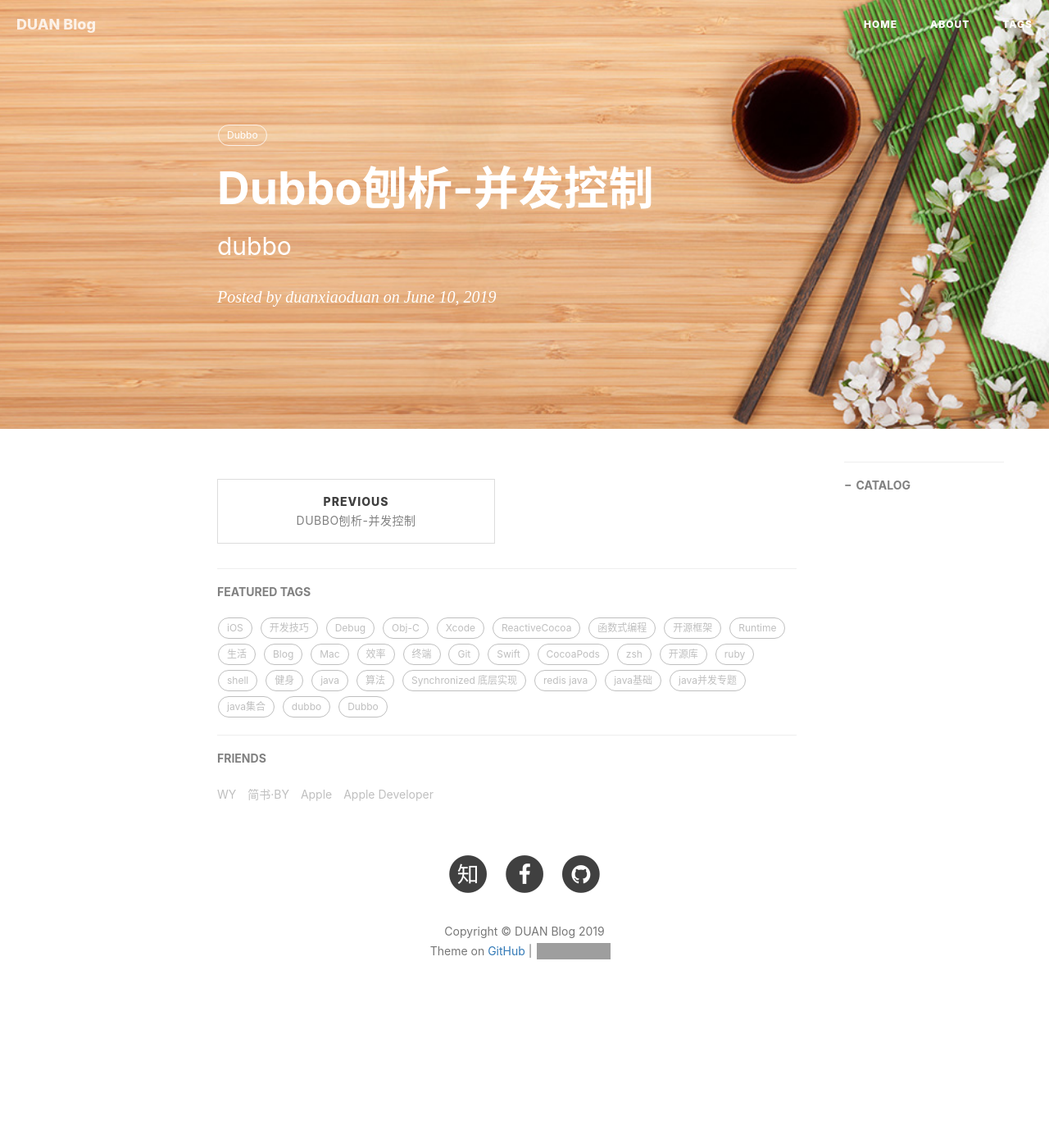
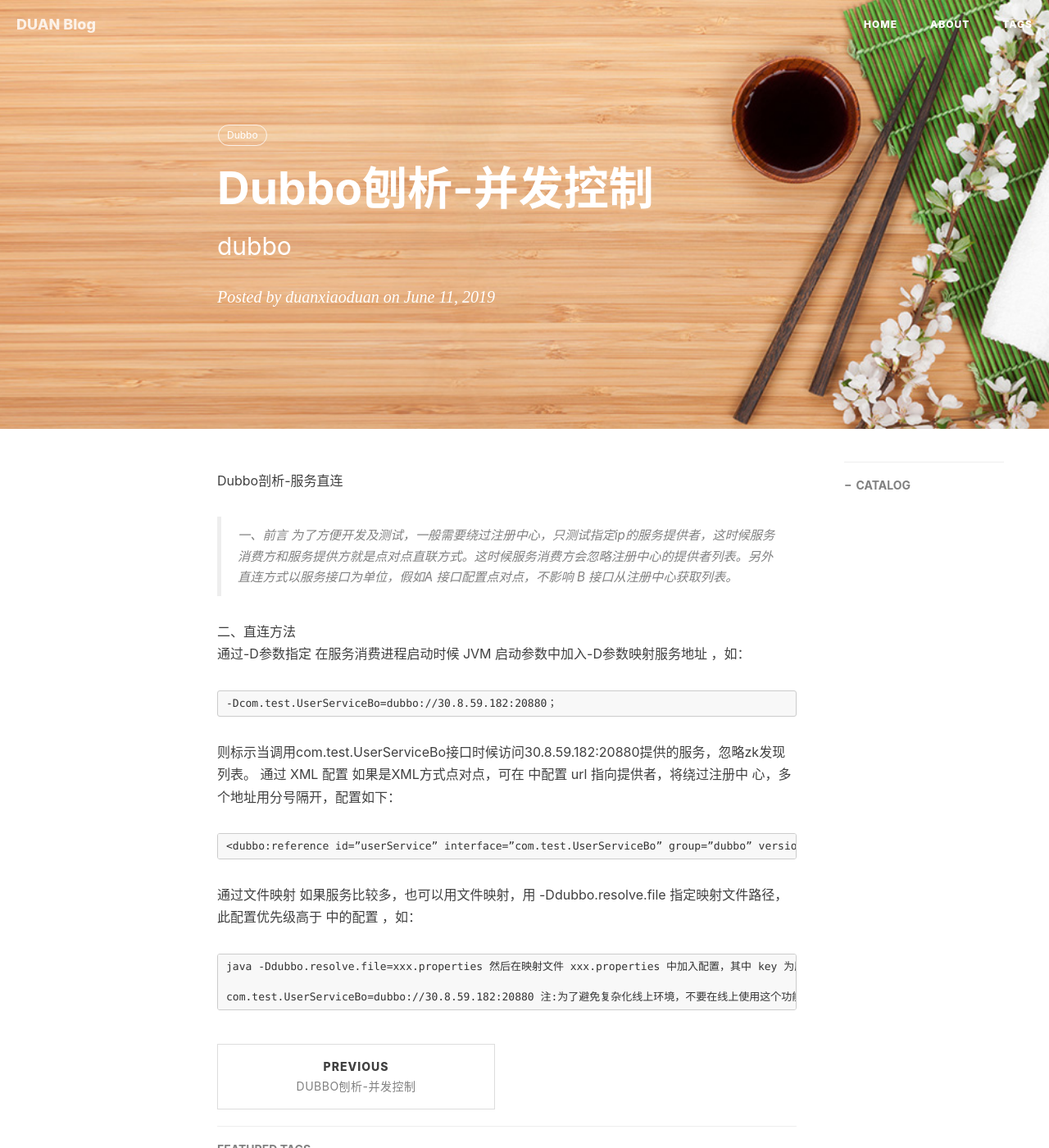
Before and after one commit to duanxiaoduan/duanxiaoduan.github.io, a Jekyll site: the page built from _posts/2019-06-11-Dubbo刨析-服务直连.md, in a window 1280 px wide and 1400 px high. Shown: the whole window at 82% size. Built offline with Jekyll 4.4.1, drawn with Linux system fonts in a browser that asks for light colours; nearby versions of some CDN libraries; comment, search, counter and statistics services are not loaded; grey boxes are pictures that could not be loaded.

Commit message:
dubbo分析

```diff
--- a/_posts/2019-06-11-Dubbo刨析-服务直连.md
+++ b/_posts/2019-06-11-Dubbo刨析-服务直连.md
@@ -2,10 +2,37 @@
 layout:     post
 title:      Dubbo刨析-并发控制
 subtitle:   dubbo
-date:       2019-06-10
+date:       2019-06-11
 author:     duanxiaoduan
 header-img: img/post-bg-design-linux.jpg
 catalog: true
 tags:
     - Dubbo
 ---
+
+Dubbo剖析-服务直连
+>一、前言
+为了方便开发及测试，一般需要绕过注册中心，只测试指定ip的服务提供者，这时候服务消费方和服务提供方就是点对点直联方式。这时候服务消费方会忽略注册中心的提供者列表。另外直连方式以服务接口为单位，假如A 接口配置点对点，不影响 B 接口从注册中心获取列表。
+
+二、直连方法
+通过-D参数指定
+在服务消费进程启动时候 JVM 启动参数中加入-D参数映射服务地址 ，如：
+
+	-Dcom.test.UserServiceBo=dubbo://30.8.59.182:20880；
+
+则标示当调用com.test.UserServiceBo接口时候访问30.8.59.182:20880提供的服务，忽略zk发现列表。
+通过 XML 配置
+如果是XML方式点对点，可在 <dubbo:reference> 中配置 url 指向提供者，将绕过注册中
+心，多个地址用分号隔开，配置如下：
+
+	<dubbo:reference id=”userService” interface=”com.test.UserServiceBo” group=”dubbo” version=”1.0.0″ timeout=”3000″ url=”dubbo://30.8.59.182:20880″/>
+
+通过文件映射
+如果服务比较多，也可以用文件映射，用 -Ddubbo.resolve.file 指定映射文件路径，此配置优先级高于 <dubbo:reference> 中的配置 ，如：
+
+	java -Ddubbo.resolve.file=xxx.properties
+然后在映射文件 xxx.properties 中加入配置，其中 key 为服务名，value 为服务提供者
+URL：
+
+	com.test.UserServiceBo=dubbo://30.8.59.182:20880
+注:为了避免复杂化线上环境，不要在线上使用这个功能，只应在测试阶段使用。
```
